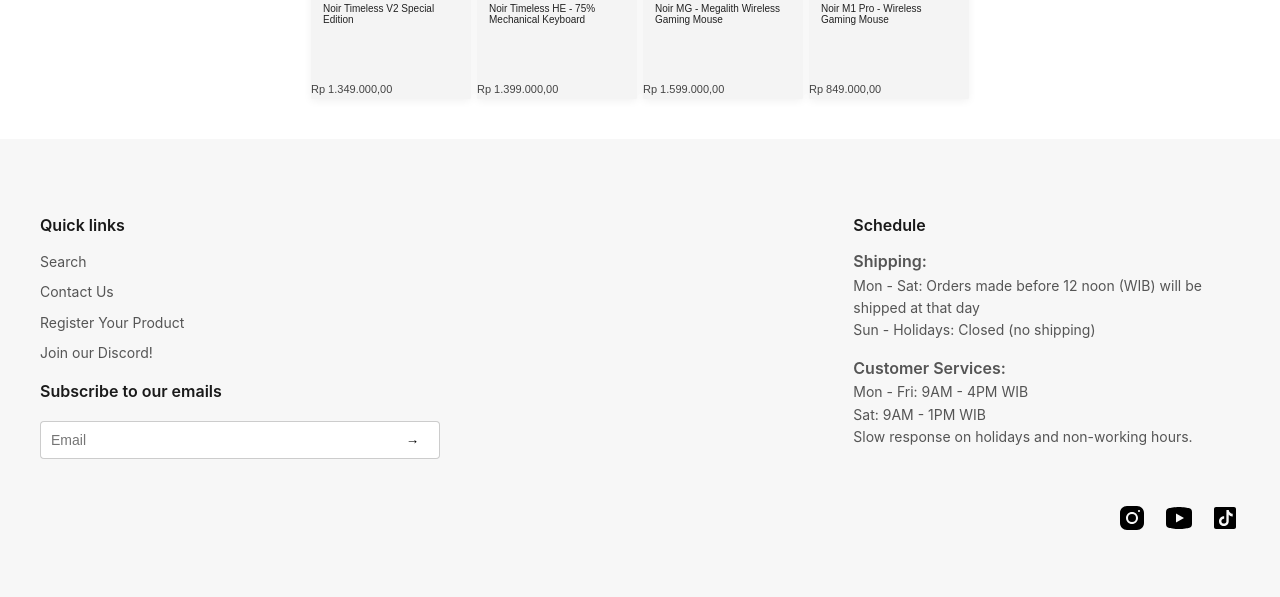
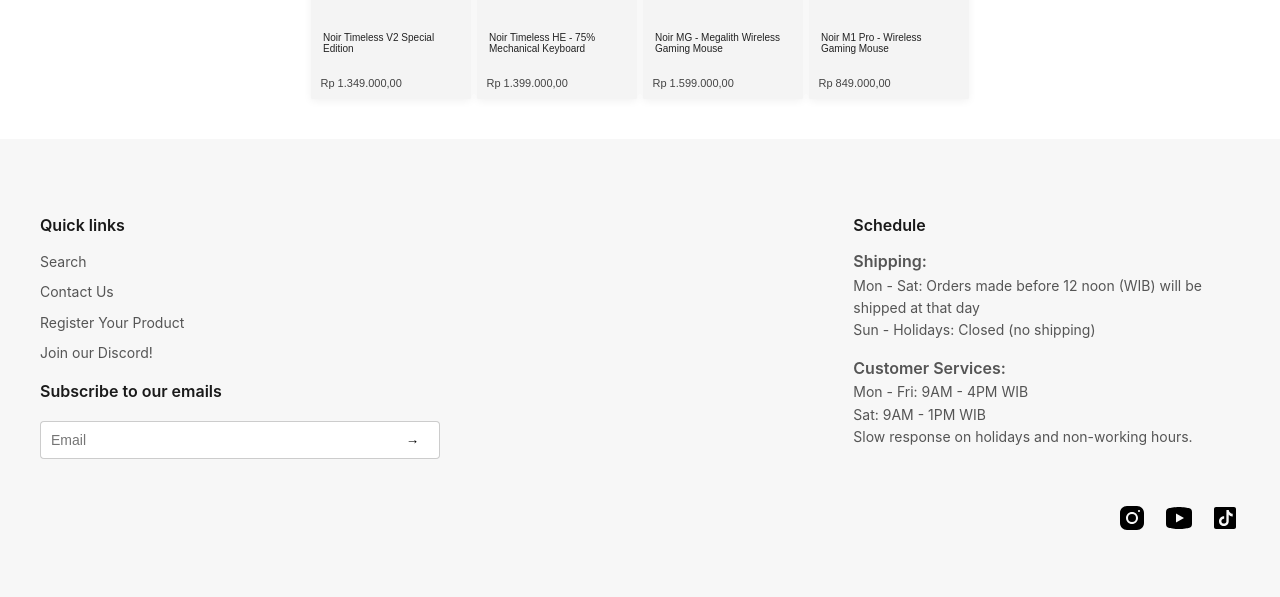
Before and after one commit to iniiakaa/Tugas-Besar-PWD-Muhammad-Akhtar, a PHP site: page / in a window 1280 px wide. Shown: the part 295-892 px from the top of the page. Run offline with PHP 8.4, Linux system fonts and the light colour scheme.

Commit message:
menyempurnakan bagian card pada harga

```diff
--- a/index.html
+++ b/index.html
@@ -38,22 +38,22 @@
             <div>
                 <div><img src="element/item-1.jpg" alt="Noir Timeless V2 Special Edition" /></div>
                 <p>Noir Timeless V2 Special Edition</p>
-                <span>Rp 1.349.000,00</span>
+                <p>Rp 1.349.000,00</p>
             </div>
             <div>
-                <div><img src="element/item-2.jpg" alt="Noir Timeless HE" /></div>
+                <div><img src="element/item-1.jpg" alt="Noir Timeless HE" /></div>
                 <p>Noir Timeless HE - 75% Mechanical Keyboard</p>
-                <span>Rp 1.399.000,00</span>
+                <p>Rp 1.399.000,00</p>
             </div>
             <div>
-                <div><img src="element/item-3.jpg" alt="Noir MG" /></div>
+                <div><img src="element/item-1.jpg" alt="Noir MG" /></div>
                 <p>Noir MG - Megalith Wireless Gaming Mouse</p>
-                <span>Rp 1.599.000,00</span>
+                <p>Rp 1.599.000,00</p>
             </div>
             <div>
-                <div><img src="element/item-4.jpg" alt="Noir M1 Pro" /></div>
+                <div><img src="element/item-1.jpg" alt="Noir M1 Pro" /></div>
                 <p>Noir M1 Pro - Wireless Gaming Mouse</p>
-                <span>Rp 849.000,00</span>
+                <p>Rp 849.000,00</p>
             </div>
             <!-- Tambahkan produk lainnya sesuai kebutuhan -->
         </section>
--- a/style.css
+++ b/style.css
@@ -72,8 +72,9 @@
   font-weight: 600;
 }
 
+/* List */
 main > div > span:nth-child(2) {
-  margin-left: 8px;
+  margin-left: 10px;
 }
 
 main > div:first-child {
@@ -157,8 +158,8 @@
   text-align: left;
   width: 100%;
   display: block;
-  padding: 4px 12px;
-  margin-top: 4px;
+  padding: 0 12px; /* tambahkan padding kiri & kanan */
+  margin-top: auto;
 }
 
 section > div > p {
@@ -170,15 +171,18 @@
 
 }
 
-section > div > span:last-of-type {
+section > div > p:last-of-type {
   font-size: 11px;
   color: #444;
   text-align: left;
   display: block;
   width: 100%;
-  margin-top: auto;
-  padding: left 1px; /* opsional: sesuaikan dengan p padding/margin */
+  padding-left: 19px;
+  position: relative;
+  top: -10px;
 }
+
+
 /* Footer */
 footer {
   background-color: #f7f7f7;
```
